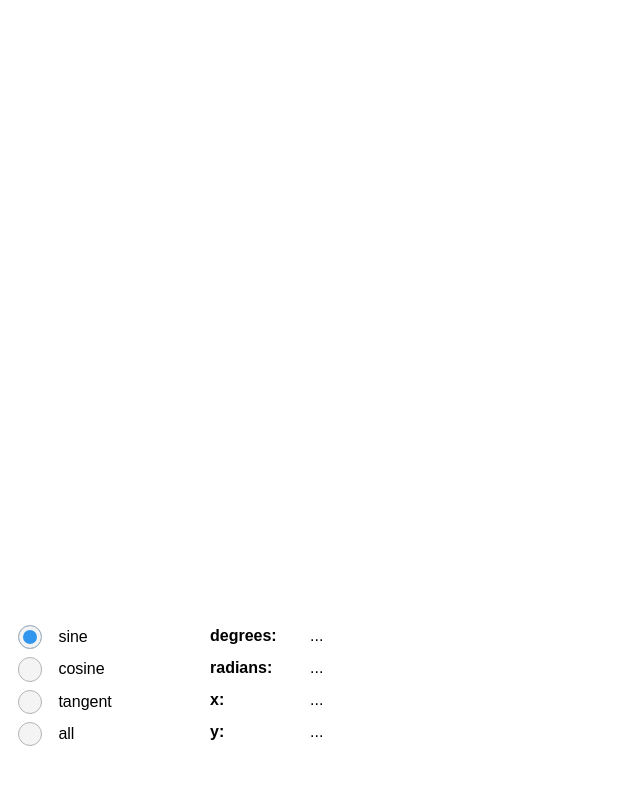
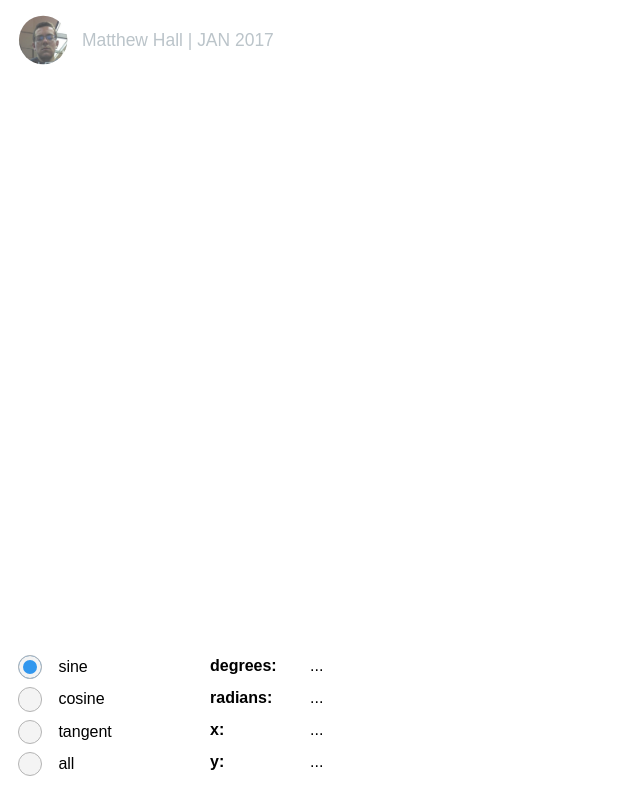
Before and after one commit to MH15/rad, a website: page index.html in a window 1280 px wide. Shown: the whole page, without its empty margins (0-640 px from the left). Drawn offline with Linux system fonts and the light colour scheme; files that its build step writes are made by us from their sources.

Commit message:
Final
with author button and stuff

```diff
--- a/index.html
+++ b/index.html
@@ -1,3 +1,15 @@
+<!--
+	Copyright 2017 Matthew Hall
+
+	Licensed under the MIT License ==> <http://opensource.org/licenses/MIT>.
+
+
+	To get the source go the <http://github.com/MH15/rad>
+
+ -->
+
+
+
 <!DOCTYPE html>
 <html lang="en">
 <head>
@@ -48,6 +60,12 @@
 		<label for="y" class="radio-label">y:</label>
 	</div>
 
+	<a href="https://twitter.com/matthew349hall">
+	<div class="author">
+		<div class="profile"></div>
+		<div class="name">Matthew Hall | JAN 2017</div>
+	</div>
+	</a>
 
 	<script src="js/lib.js"></script>
 	<script src="js/main.js"></script>
--- a/style/main.css
+++ b/style/main.css
@@ -18,7 +18,7 @@ canvas {
 	position: fixed;
 	bottom: 0;
 	left: 0;
-	height: 170px;
+	height: 140px;
 	width: auto;
 	background: white;
 	padding: 10px;
@@ -69,7 +69,7 @@ canvas {
   position: fixed;
   bottom: 0;
   left: 200px;
-  height: 170px;
+  height: 140px;
   width: 200px;
   background: white;
   padding: 10px;
@@ -88,3 +88,41 @@ canvas {
   float: left;
   font-weight: bold;
 }
+
+.author {
+  position: fixed;
+  top: 0;
+  left: 0;
+  width: auto;
+  padding: 15px;
+  line-height: 50px;
+  text-align: right;
+  font-size: 18px;
+  color: #9EABB3;
+  transition: 200ms all ease;
+  opacity: 0.9;
+  cursor: pointer;
+
+}
+
+.profile {
+  width: 50px;
+  height: 50px;
+  border-radius: 50%;
+  background: url("../res/user.jpg");
+  background-size: cover;
+  float: left;
+  margin-right: 15px;
+}
+
+.name {
+  float: right;
+}
+
+.author:hover {
+  transform: scale(.97);
+  opacity: 0.7;
+}
+.author:active {
+  opacity: 0.95
+}
```
Also changed, not shown: res/user.jpg (added).
